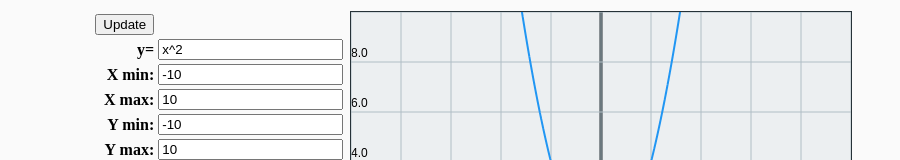
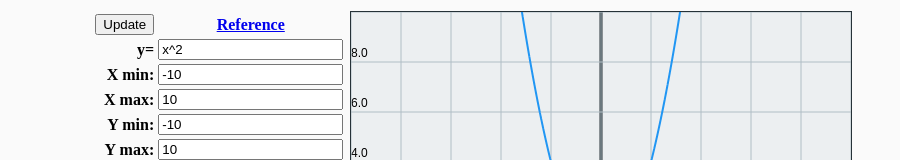
Before and after one commit to VanyaKosov/Calculator, a website built with Vite: page index.html in a window 1280 px wide. Shown: the top 160 px of the page, without its empty margins (0-900 px from the left). Built offline with nearby package versions, Linux system fonts and the light colour scheme.

Commit message:
Added link to Reference and TODOs to README

```diff
--- a/index.html
+++ b/index.html
@@ -44,7 +44,8 @@
 						<button id="update_button">Update</button>
 					</th>
 					<th class="center">
-
+						<a href="https://github.com/VanyaKosov/calculator#supported-operations"
+							target="_blank">Reference</a>
 					</th>
 				</tr>
 				<tr>
```
Also changed, not shown: README.md.
